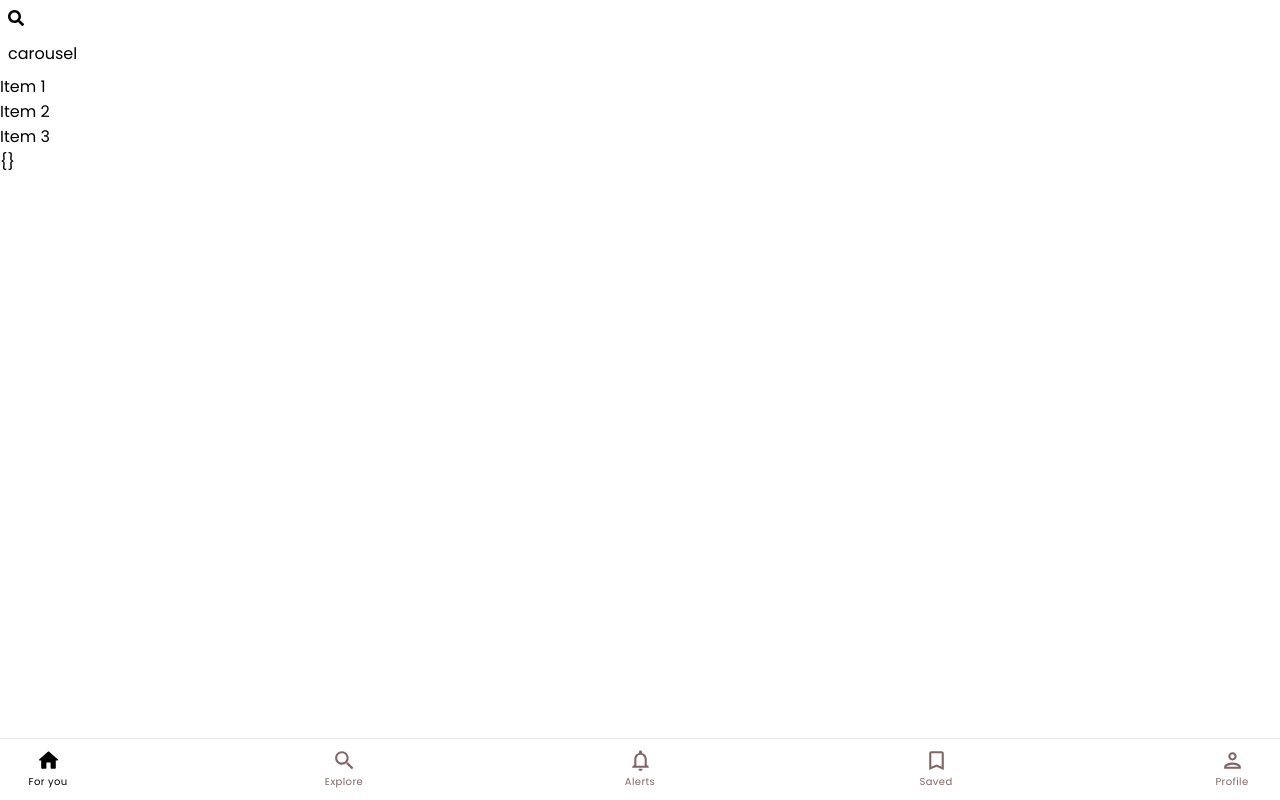
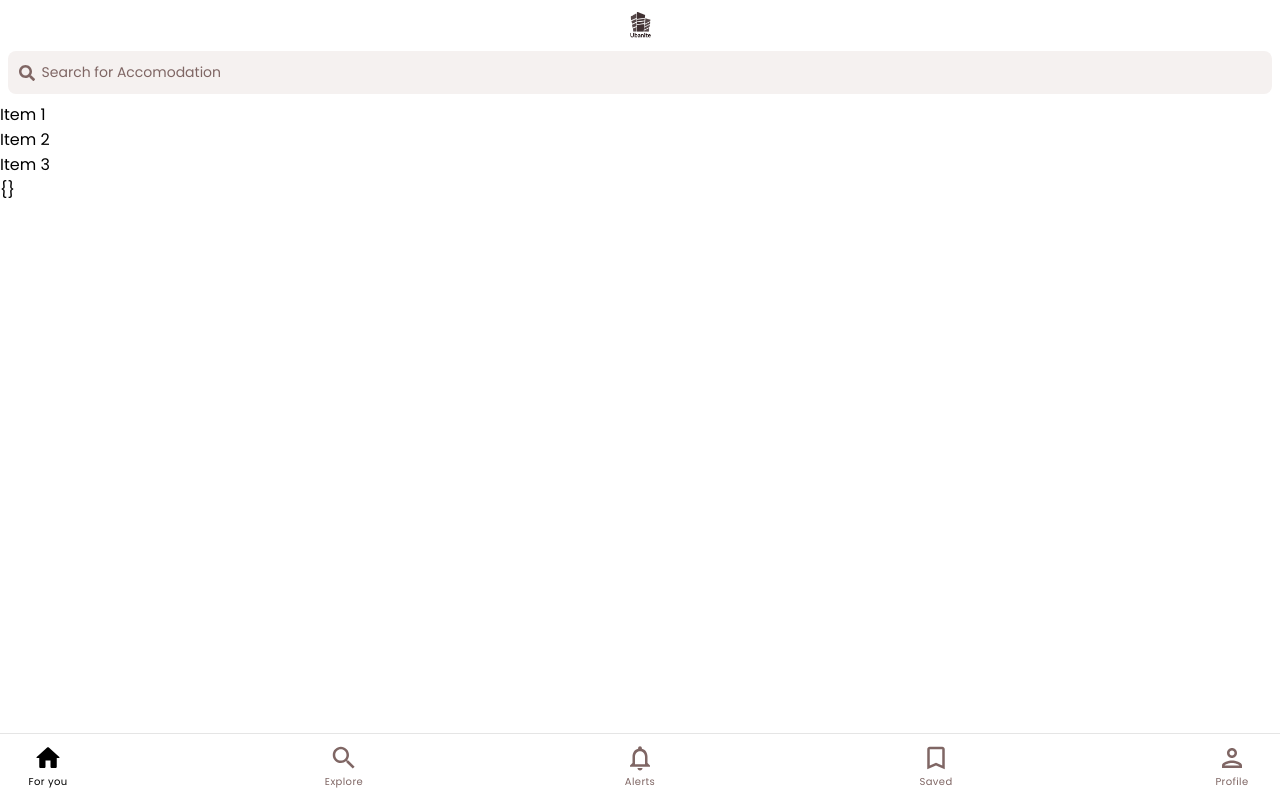
Before and after one commit to Ndbeloved/PWA_1, a React (Vite) app: page / in a window 1280 px wide. Built offline with nearby package versions, Linux system fonts and the light colour scheme.

Commit message:
feat/building the nav bar

```diff
--- a/src/App.css
+++ b/src/App.css
@@ -4,6 +4,7 @@
     --bg-500: #ffffff;
     --pink-400: #F9A697;
     --pink-500: #F95773;
+    --red-300: #f5f1f0;
 }
 
 @font-face {
--- a/src/Components/IconButtonWithCaption/IconButtonWithCaption.jsx
+++ b/src/Components/IconButtonWithCaption/IconButtonWithCaption.jsx
@@ -32,7 +32,7 @@ const IconButtonWithCaption = ({ isActive, label, Icon, onClick }) => {
       >
         <Icon
           sx={{
-            fontSize: 25,
+            fontSize: 30,
             fill: isActive ? '#000' : '#7f6664', // Icon color
           }}
         />
--- a/src/Components/Modal/BottomNavigation/BottomNavigation.jsx
+++ b/src/Components/Modal/BottomNavigation/BottomNavigation.jsx
@@ -1,7 +1,8 @@
 import { useState } from "react";
 import IconButtonWithCaption from "../../IconButtonWithCaption/IconButtonWithCaption"
 import "./BottomNavigation.css"
-import HomeIcon from '@mui/icons-material/HomeRounded'
+import HomeIconActive from '@mui/icons-material/HomeRounded'
+import HomeIcon from "@mui/icons-material/HomeOutlined";
 import UserIconActive from "@mui/icons-material/PersonRounded"
 import UserIcon from "@mui/icons-material/PersonOutlined"
 import SearchOutlined from "@mui/icons-material/SearchOutlined"
@@ -19,7 +20,7 @@ const BottomNavigation = () => {
 
     return (
         <footer className='bottom-navigation'>
-            <IconButtonWithCaption isActive={activeEl === 0} label="For you" Icon={HomeIcon} onClick={()=>{setActiveEl(0)}} />
+            <IconButtonWithCaption isActive={activeEl === 0} label="For you" Icon={activeEl === 0 ? HomeIconActive :HomeIcon} onClick={()=>{setActiveEl(0)}} />
             <IconButtonWithCaption isActive={activeEl === 3} label="Explore" Icon={SearchOutlined} onClick={()=>{setActiveEl(3)}} />
             <IconButtonWithCaption isActive={activeEl === 4} label="Alerts" Icon={activeEl === 4 ? NotificationsOutlined : NotificationsNoneOutlined} onClick={()=>{setActiveEl(4)}} />
             <IconButtonWithCaption isActive={activeEl === 1} label="Saved" Icon={activeEl === 1 ? BookmarkIconActive : BookmarkIcon} onClick={()=>{setActiveEl(1)}}/>
--- a/src/Components/Navigation/Navigation.css
+++ b/src/Components/Navigation/Navigation.css
@@ -7,3 +7,42 @@ nav.navigation-bar{
     padding: 0.5rem;
     /* box-shadow: 0px 1px 8px rgba(0, 0, 0, 0.3); */
 }
+
+nav.navigation-bar .row-1{
+    position: relative;
+    display: grid;
+    place-items: center;
+}
+
+nav.navigation-bar .row-1 img{
+    height: 35px;
+    width: 35px;
+}
+
+nav.navigation-bar .row-2{
+    position: relative;
+    display: grid;
+    place-items: center;
+}
+
+nav.navigation-bar .row-2 .search-bar{
+    position: relative;
+    background: var(--red-300);
+    width: 100%;
+    padding: 0.7rem 0.7rem;
+    display: flex;
+    flex-direction: row;
+    border-radius: 8px;
+    align-items: center;
+    gap: 0.4rem;
+}
+
+nav.navigation-bar .row-2 .search-bar svg{
+    color: var(--text-700);
+    font-size: 16px;
+}
+
+nav.navigation-bar .row-2 .search-bar p{
+    color: var(--text-700);
+    font-size: 14px;
+}
--- a/src/Components/Navigation/Navigation.jsx
+++ b/src/Components/Navigation/Navigation.jsx
@@ -1,15 +1,19 @@
 import { FaSearch } from "react-icons/fa"
+import logo from "/logo-splash-512x512.png"
 import "./Navigation.css"
 
 const Navigation = () => {
     return (
         <nav className="navigation-bar">
             <div className="row-1">
+                <img src={logo} />
+            </div>
+            <div className="row-2">
                 <div className="search-bar">
                     <FaSearch />
+                    <p>Search for Accomodation</p>
                 </div>
             </div>
-            <div className="row-2">carousel</div>
         </nav>
     )
 }
```
